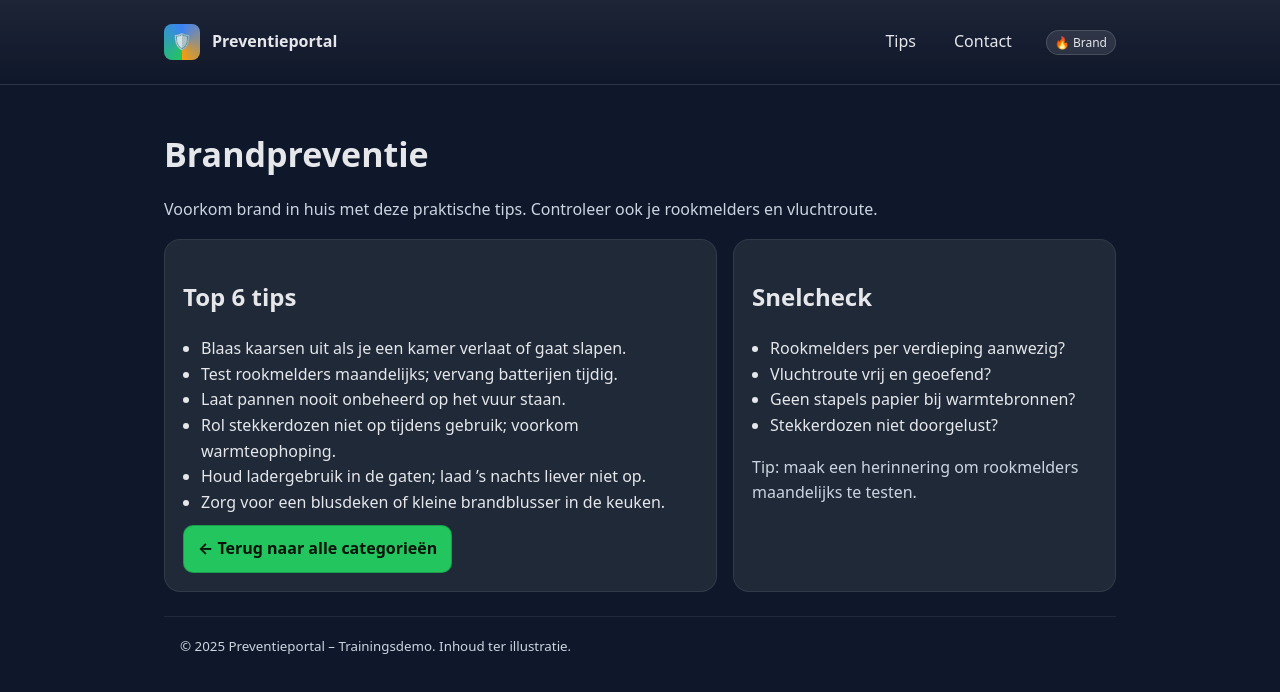
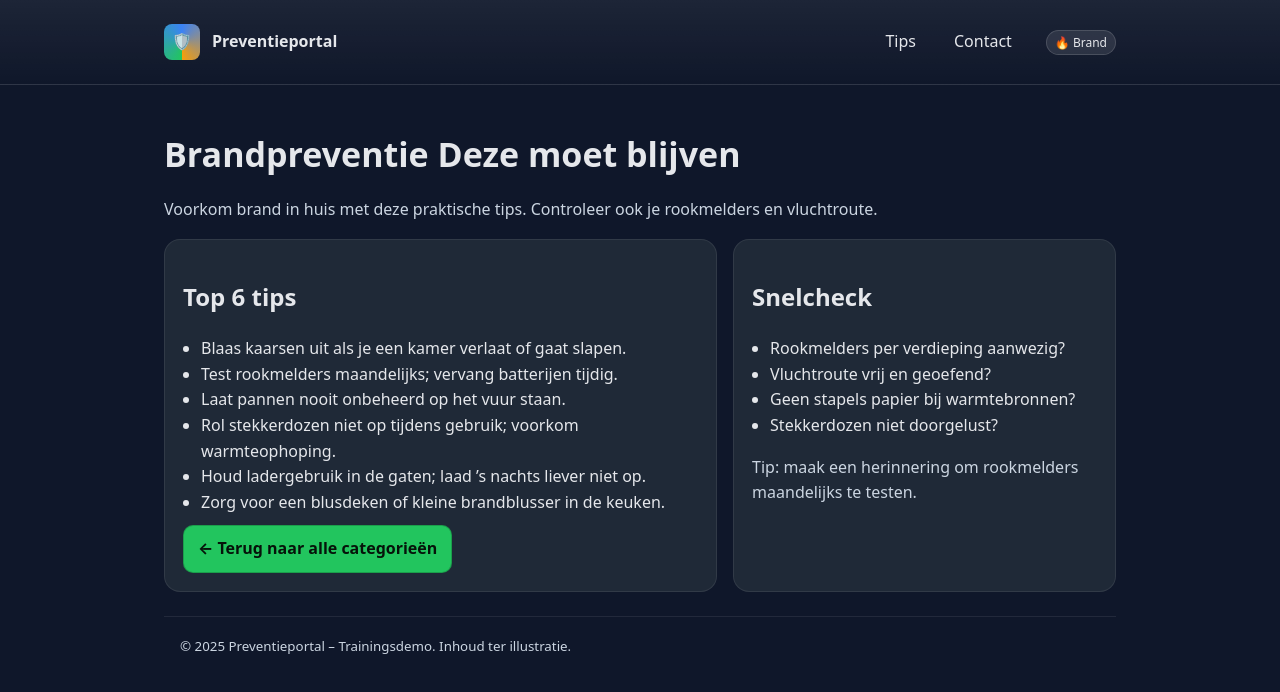
Before and after one commit to rvtil/Preventieportal-team-3, a plain HTML site: page src/firepagina.html in a window 1280 px wide. Drawn offline with Linux system fonts and the light colour scheme.

Commit message:
Update firepagina.html
Moet doorgevoerd op verzoek directie

```diff
--- a/src/firepagina.html
+++ b/src/firepagina.html
@@ -51,7 +51,7 @@
     </div>
   </header>
 <main class="container" id="content">
-    <h1>Brandpreventie</h1>
+    <h1>Brandpreventie Deze moet blijven</h1>
     <p class="muted">Voorkom brand in huis met deze praktische tips. Controleer ook je rookmelders en vluchtroute.</p>
 <section class="grid" aria-labelledby="brand-tips">
       <article class="card" role="region" aria-labelledby="brand-tips">
```
